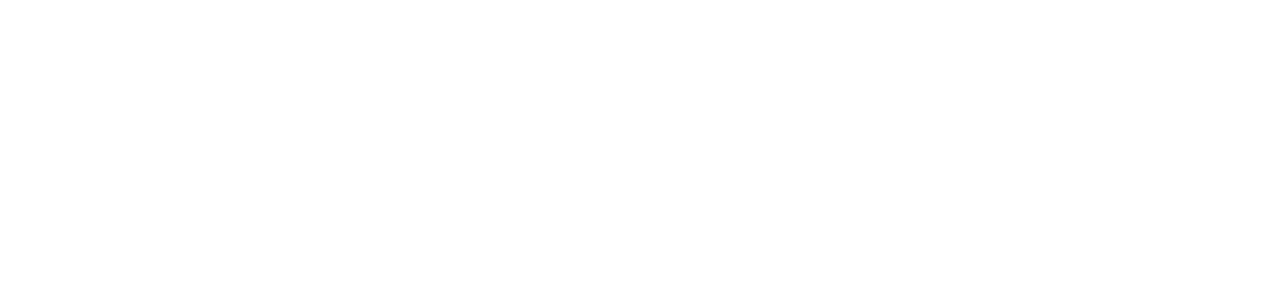
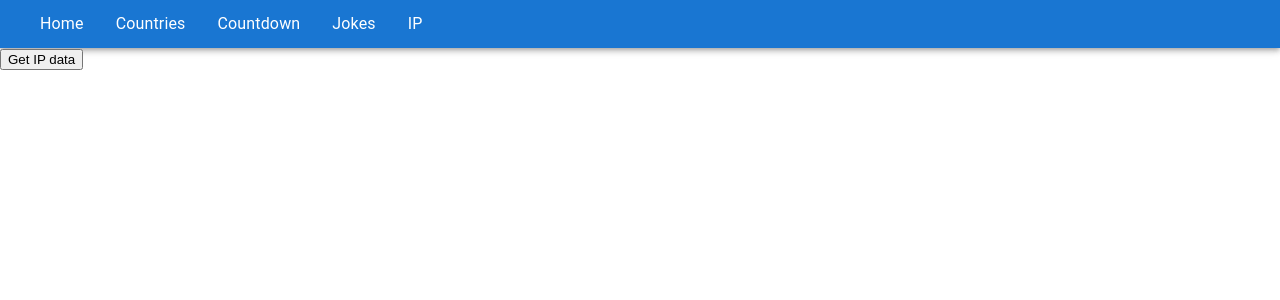
Before and after one commit to valeria-a/countries-react, a React (Create React App) app: page /ip in a window 1280 px wide. Before the commit this address had no page. Shown: the top 300 px of the page. Built offline with nearby package versions, Linux system fonts and the light colour scheme.

Commit message:
ip solution

```diff
--- a/src/App.js
+++ b/src/App.js
@@ -9,6 +9,7 @@ import { useEffect, useState } from 'react';
 import PollingJokes from './PollingJokes/PollingJokes';
 import PollJokesAsyncAwait1 from './PollingJokes/PollJokesAsyncAwait1';
 import PollJokesAsyncAwait2 from './PollingJokes/PollJokesAsyncAwait2';
+import Ip from './Ip/Ip';
 
 
 function App() {
@@ -46,8 +47,9 @@ function App() {
                     setTimeLeft(seconds)
                   }}/>}
           />
-          <Route path="jokes/" element={<PollingJokes />}/>
-          {/* <Route path="jokes/" element={<PollJokesAsyncAwait2 />}/> */}
+          {/* <Route path="jokes/" element={<PollingJokes />}/> */}
+          <Route path="jokes/" element={<PollJokesAsyncAwait2 />}/>
+          <Route path="ip/" element={<Ip />}/>
 
         </Route>
       </Routes>
--- /dev/null
+++ b/src/Ip/Ip.js
@@ -0,0 +1,35 @@
+import axios from "axios"
+import { useState } from "react"
+
+const GET_IP_URL ="https://api.ipify.org/?format=json"
+const GEO_URL = (ip) => `http://ip-api.com/json/${ip}`
+
+async function getIpData() {
+    const ip_response = await axios.get(GET_IP_URL)
+    const ip = ip_response.data['ip']
+    const geo_data_response = await axios.get(GEO_URL(ip))
+    return geo_data_response.data
+}
+
+export default function Ip() {
+
+    const [data, setData] = useState("")
+
+    async function handleClick() {
+        try {
+            const info = await getIpData()
+            console.log(info)
+            setData(`${info.country}, ${info.city}`)
+        } catch(error) {
+            setData('ERROR')
+        }
+
+    }
+
+    return <div>
+        <button onClick={handleClick}>Get IP data</button>
+        <div>
+            <p>{data}</p>
+        </div>
+    </div>
+}
--- a/src/Layout/Layout.js
+++ b/src/Layout/Layout.js
@@ -52,6 +52,16 @@ export default function Layout() {
                                         isActive ? activeStyle : undefined
                                       }>
                         Jokes
+                    </NavLink>
+                </MenuItem>
+
+                <MenuItem>
+                    <NavLink to='ip/'
+                            className='nav-link'
+                            style={({ isActive }) =>
+                                        isActive ? activeStyle : undefined
+                                      }>
+                        IP
                     </NavLink>
                 </MenuItem>
                 </Toolbar>
--- a/src/PollingJokes/PollJokesAsyncAwait2.js
+++ b/src/PollingJokes/PollJokesAsyncAwait2.js
@@ -7,7 +7,7 @@ export default function PollJokesAsyncAwait2() {
     const [errorMsg, setErrorMsg] = useState("")
 
     useEffect(() => {
-        async function fetchJoke() {
+         async function fetchJoke() {
             try {
                 // You can await here
                 console.log('PollJokesAsyncAwait1: Calling getJoke()')
@@ -18,8 +18,8 @@ export default function PollJokesAsyncAwait2() {
                 console.error(error)
                 setErrorMsg(error.message)
             }
-          }
-          fetchJoke();
+           }
+           fetchJoke();
     } , [])
 
 
--- a/src/PollingJokes/PollingJokes.js
+++ b/src/PollingJokes/PollingJokes.js
@@ -15,16 +15,18 @@ export default function PollingJokes() {
                     if (response.status === 200) {
                         setJoke(response.data.value)
                     } else {
+                        console.log('inside else', response.statusText)
                         throw response.statusText
                     }
                 })
                 .catch((error) => {
-                    setErrorMsg(error)
+                    setErrorMsg(error.message)
                 })
+                console.log('hi')
             }, 5000
         )
         // no clean-up causes a LOT of trouble!
-        // return () => clearInterval(intervalId)
+        return () => clearInterval(intervalId)
 
     }, [])
 
--- a/src/PollingJokes/utils2.js
+++ b/src/PollingJokes/utils2.js
@@ -3,7 +3,7 @@
 
 import axios from "axios"
 
-// this won't work!
+
 export default async function getJoke() {
     console.log("getJoke: Sending request for joke")
     const response = await axios.get("https://api.chucknorris.io/jokes/random")
```
